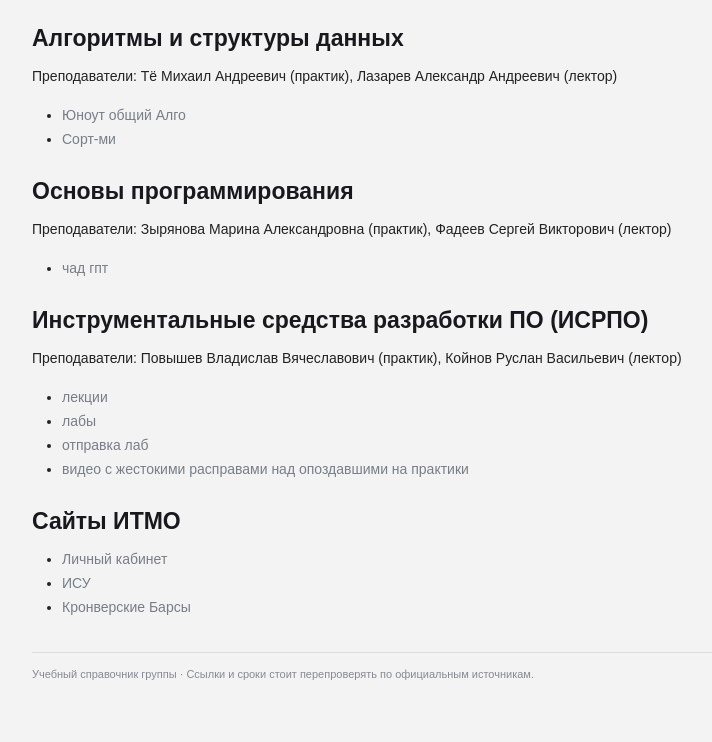
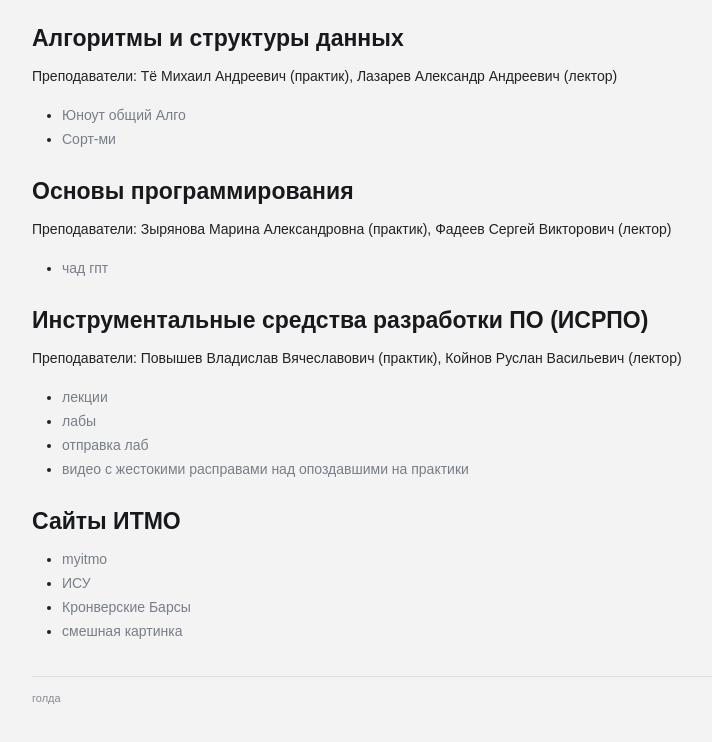
Before and after one commit to uid7/deadline, a plain HTML site: page index.html in a window 1280 px wide. Shown: the part 859-1601 px from the top of the page, without its empty margins (82-794 px from the left). Drawn offline with Linux system fonts and the light colour scheme.

Commit message:
Update index.html

```diff
--- a/index.html
+++ b/index.html
@@ -69,20 +69,21 @@
             <li><a href="https://github.com/RuslanKoynov/SDT_lectures" target="_blank" rel="noopener">лекции</a></li>
             <li><a href="https://github.com/RuslanKoynov/SDT_practice" target="_blank" rel="noopener">лабы</a></li>
             <li><a href="https://docs.google.com/forms/d/e/1FAIpQLSe6nBoj9wusZod6FFNtv9KKqzCUoqfQHOaWzIdI4F2nlj5rOw/viewform" target="_blank" rel="noopener">отправка лаб</a></li>
-            <li><a href="https://www.youtube.com/watch?v=tBKYI3-3lMg&list=RDtBKYI3-3lMg&start_radio=1" target="_blank" rel="noopener">видео с жестокими расправами над опоздавшими на практики</a></li>
+            <li><a href="https://www.youtube.com/watch?v=GxgNFCWL_zg" target="_blank" rel="noopener">видео с жестокими расправами над опоздавшими на практики</a></li>
           </ul>
         </section>
 
         <section class="subject" id="university">
           <h3>Сайты ИТМО</h3>
           <ul>
-            <li><a href="https://my.itmo.ru/" target="_blank" rel="noopener">Личный кабинет</a></li>
+            <li><a href="https://my.itmo.ru/" target="_blank" rel="noopener">myitmo</a></li>
             <li><a href="https://isu.ifmo.ru/" target="_blank" rel="noopener">ИСУ</a></li>
             <li><a href="https://vk.ru/kronbars" target="_blank" rel="noopener">Кронверские Барсы</a></li>
+            <li><a href="https://media.discordapp.net/attachments/1360754641926623324/1562157049016484090/image.png?ex=6ad8f79f&is=6ad7a61f&hm=96c909ece0426f8bcababa5f1bd624133eb706d715659e98e864d1964e86a992&=&format=webp&quality=lossless&width=792&height=1024" target="_blank" rel="noopener">смешная картинка</a></li>
           </ul>
         </section>
       </section>
-      <footer>Учебный справочник группы · Ссылки и сроки стоит перепроверять по официальным источникам.</footer>
+      <footer>голда</footer>
     </main>
 
     <aside class="sidebar">
```
